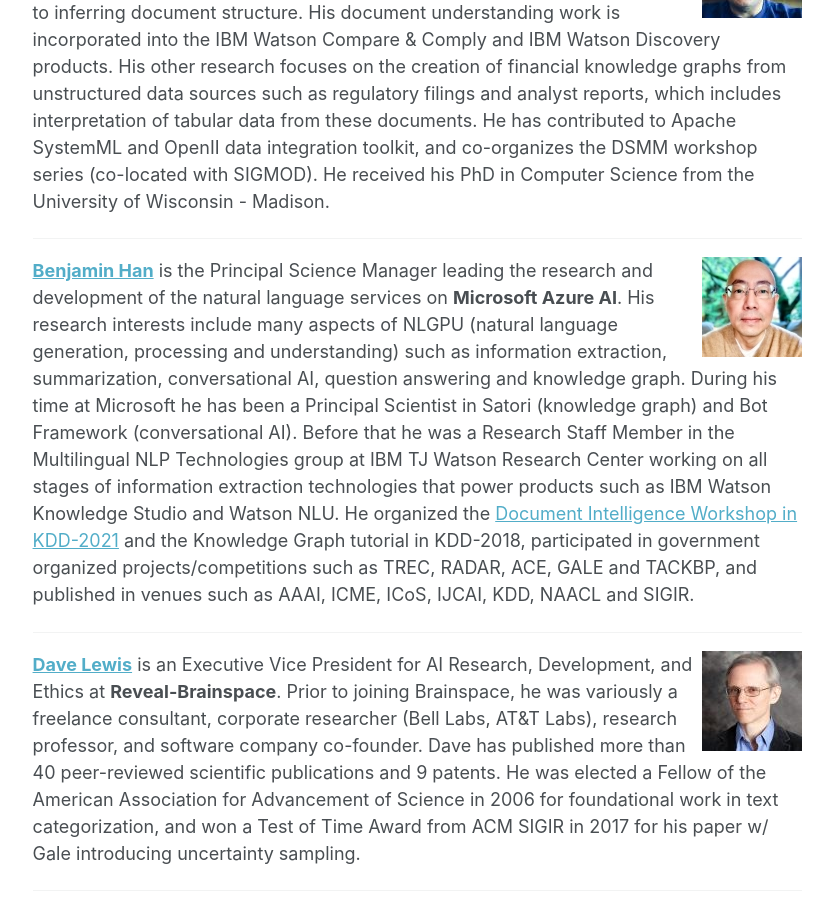
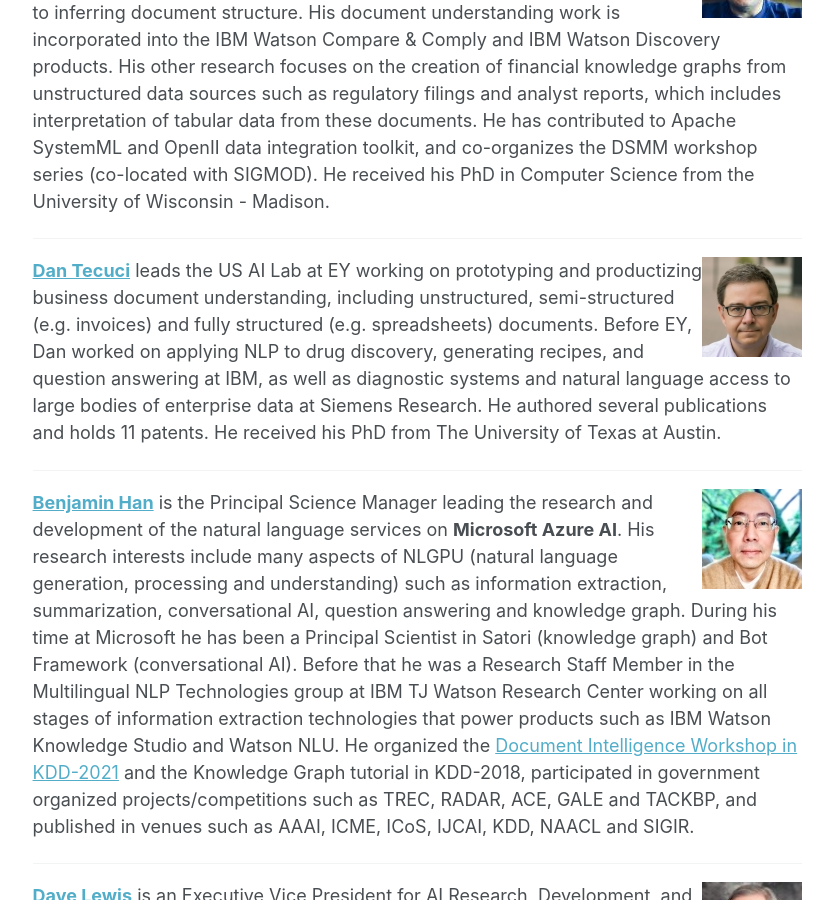
Before and after one commit to document-intelligence/DI-2022, a Jekyll site: the page built from _pages/organization.md, in a window 1280 px wide and 900 px high, scrolled down 407 px. Shown: the whole window, without its empty margins (249-1082 px from the left). Built offline with Jekyll 4.4.1, drawn with Linux system fonts in a browser that asks for light colours.

Commit message:
Update organization.md

```diff
--- a/_pages/organization.md
+++ b/_pages/organization.md
@@ -23,6 +23,10 @@ documents. He has contributed to Apache SystemML and OpenII data
 integration toolkit, and co-organizes the DSMM workshop series
 (co-located with SIGMOD). He received his PhD in Computer Science from
 the University of Wisconsin - Madison.
+
+------
+
+<img src='/DI-2022/images/DI-2022_dan.jpg' align="right">**[Dan Tecuci](https://www.linkedin.com/in/dantecuci/)** leads the US AI Lab at EY working on prototyping and productizing business document understanding, including unstructured, semi-structured (e.g. invoices) and fully structured (e.g. spreadsheets) documents. Before EY, Dan worked on applying NLP to drug discovery, generating recipes, and question answering at IBM, as well as diagnostic systems and natural language access to large bodies of enterprise data at Siemens Research. He authored several publications and holds 11 patents. He received his PhD from The University of Texas at Austin.
 
 ------
 
```
